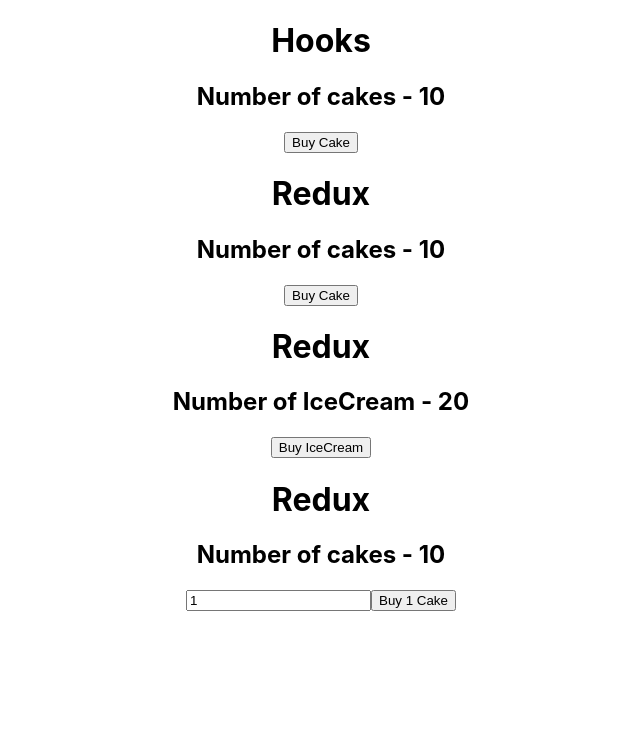
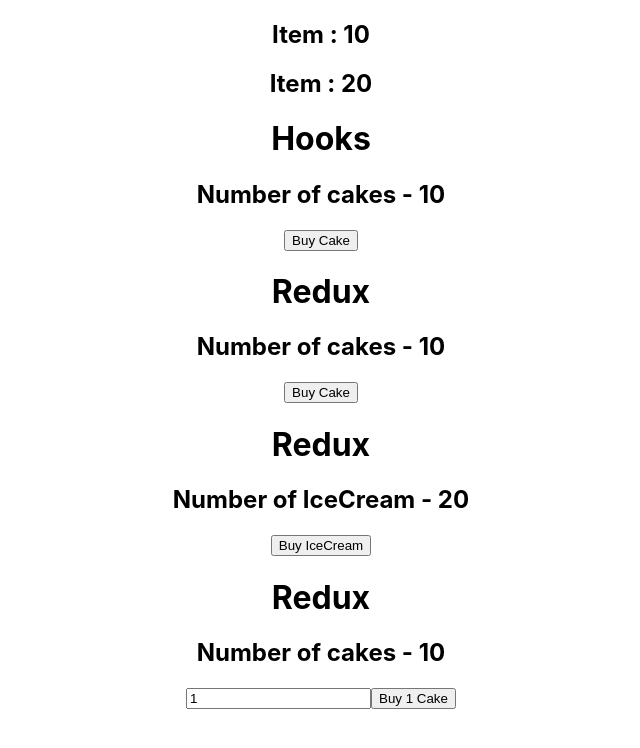
Before and after one commit to ravindrakumarkumawat/react-redux-demo, a React (Create React App) app: page / in a window 1280 px wide. Shown: the top 748 px of the page, without its empty margins (319-959 px from the left). Built offline with nearby package versions, Linux system fonts and the light colour scheme.

Commit message:
ownProps is added based on props passed from parent

```diff
--- a/src/App.js
+++ b/src/App.js
@@ -6,11 +6,14 @@
 import NewCakeContainer from './components/NewCakeContainer'
 import HooksCakeContainer from './components/HooksCakeContainer'
 import IceCreamContainer from './components/IceCreamContainer'
+import ItemContainer from './components/ItemContainer'
 
 function App() {
   return (
     <Provider store={store}>
       <div className="App">
+        <ItemContainer cake />
+        <ItemContainer />
         <HooksCakeContainer />
         <CakeContainer />
         <IceCreamContainer />
--- /dev/null
+++ b/src/components/ItemContainer.js
@@ -0,0 +1,21 @@
+import React from 'react'
+import { connect } from 'react-redux'
+
+function ItemContainer(props) {
+  return (
+    <div>
+      <h2>Item : {props.item}</h2>
+    </div>
+  )
+}
+
+const mapStateToProps = (state, ownProps) => {
+  const itemState = ownProps.cake ? state.cake.numOfCakes : state.iceCream.numOfIceCreams
+  return {
+    item: itemState
+  }
+}
+
+export default connect(
+  mapStateToProps
+)(ItemContainer)
```
